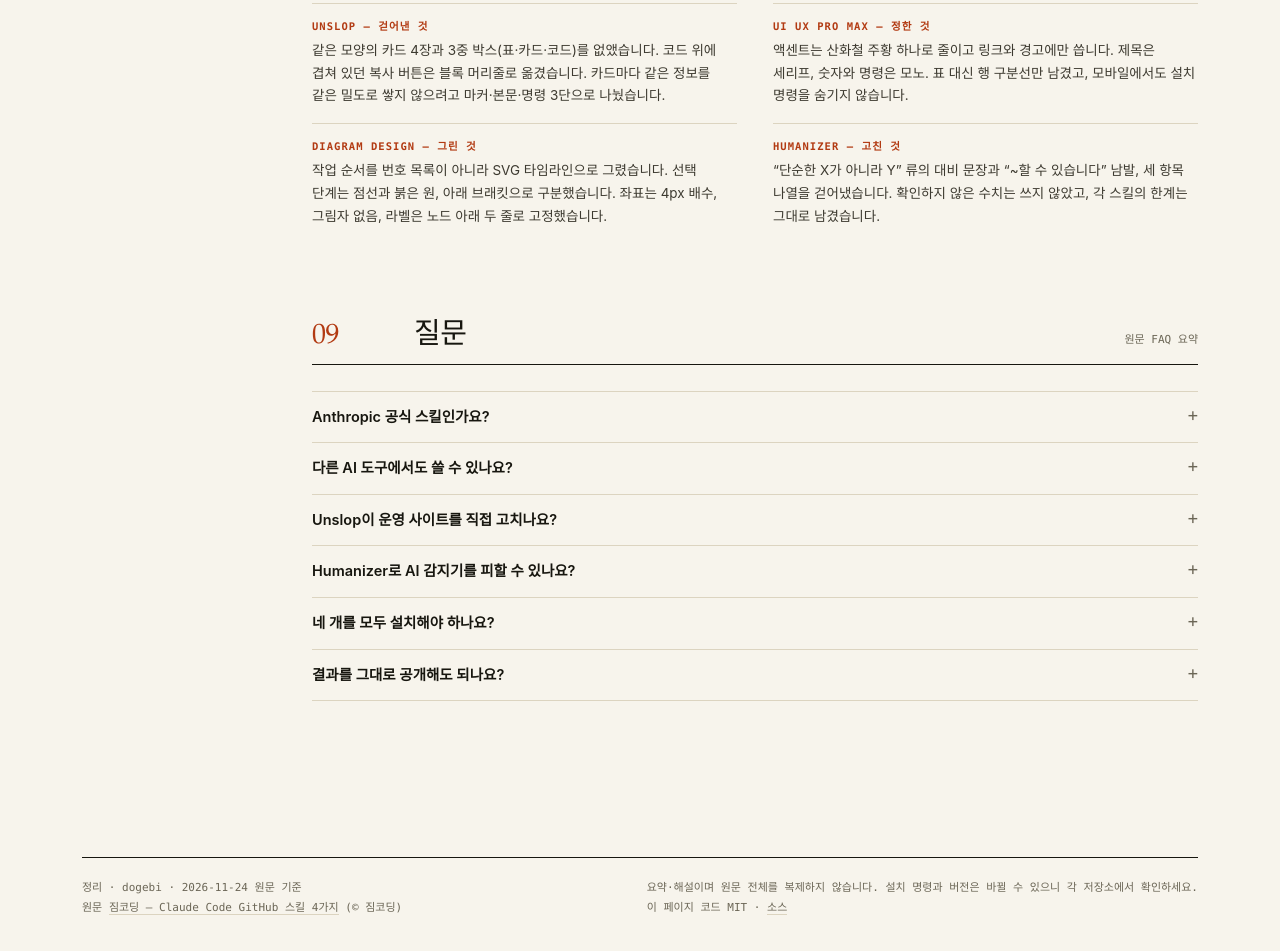
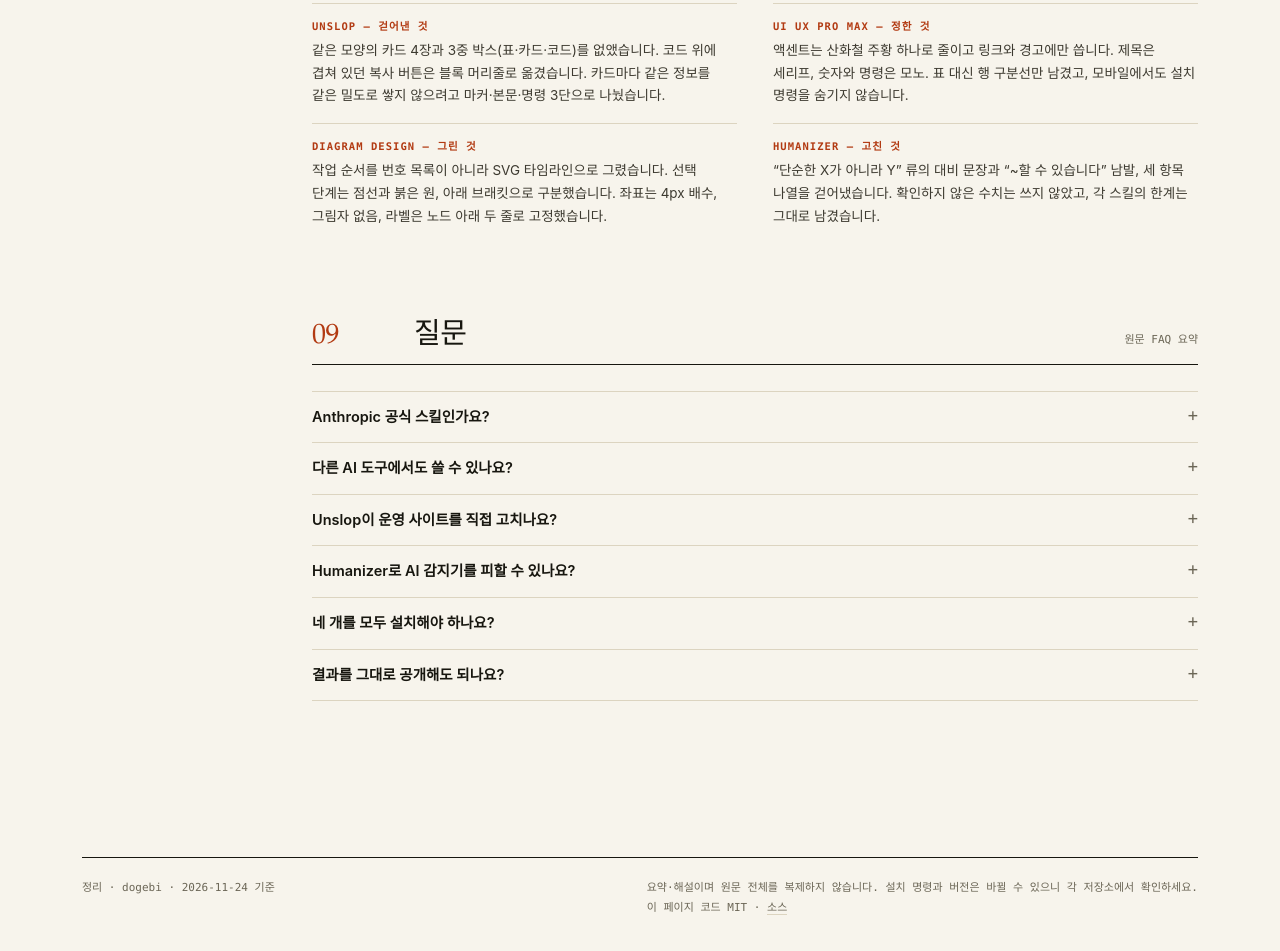
Before and after one commit to dogebi/claude-code-4-skills, a plain HTML site: page index.html in a window 1280 px wide. Shown: the part 4663-5614 px from the top of the page. Drawn offline with Linux system fonts and the light colour scheme.

Commit message:
Remove source attribution line from footer

```diff
--- a/index.html
+++ b/index.html
@@ -673,8 +673,7 @@ uipro update</pre>
   </div>
 
   <footer class="site">
-    <span>정리 · dogebi · <span style="white-space:nowrap">2026-11-24</span> 원문 기준<br>
-      원문 <a href="https://www.gymcoding.co/articles/claude-code-github-skills-website-ai-slop-design" target="_blank" rel="noopener">짐코딩 — Claude Code GitHub 스킬 4가지</a> (© 짐코딩)</span>
+    <span>정리 · dogebi · <span style="white-space:nowrap">2026-11-24</span> 기준</span>
     <span>요약·해설이며 원문 전체를 복제하지 않습니다. 설치 명령과 버전은 바뀔 수 있으니 각 저장소에서 확인하세요.<br>
       이 페이지 코드 MIT · <a href="https://github.com/dogebi/claude-code-4-skills" target="_blank" rel="noopener">소스</a></span>
   </footer>
```
